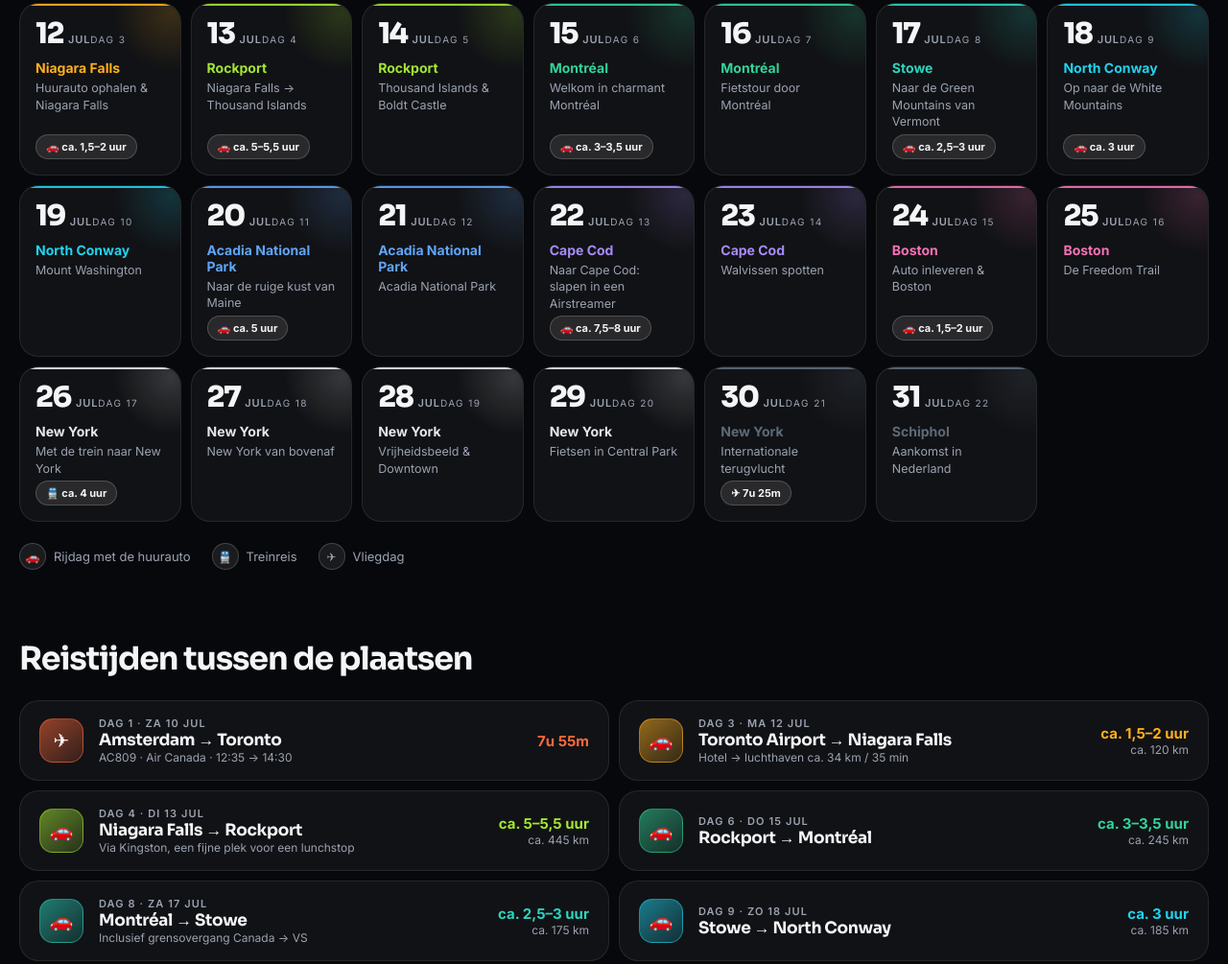
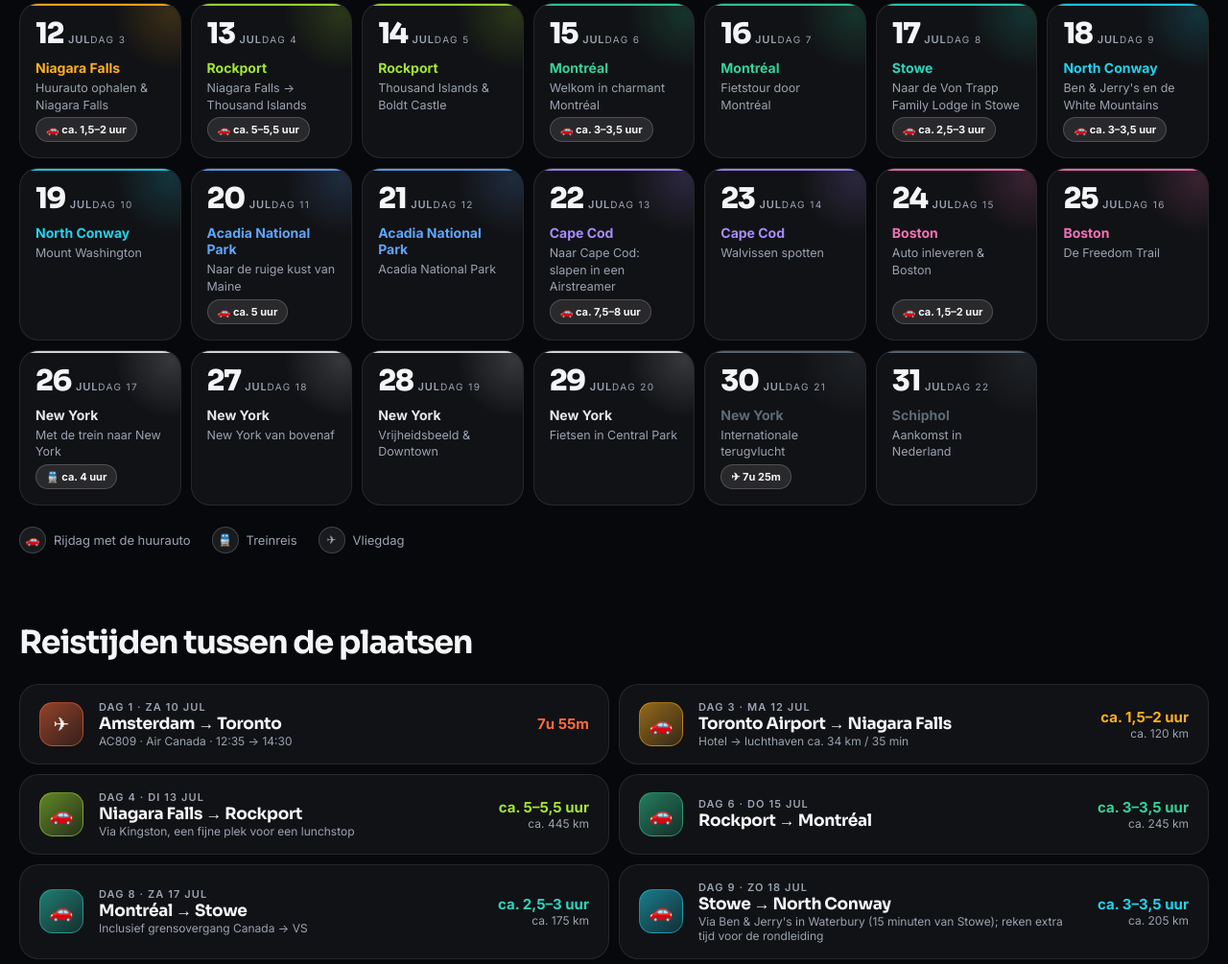
Before and after one commit to mvaneeten/Vakantie2027R, a plain HTML site: page index.html in a window 1280 px wide. Shown: the part 1726-2731 px from the top of the page at 96% size. Drawn offline with nearby package versions, Linux system fonts and the light colour scheme.

Commit message:
Stowe at the Von Trapp Family Lodge; Ben & Jerry's on the way to North Conway
Day 8 now describes the arrival from Canada at the Von Trapp Family
Lodge (pools, restaurants, Beerhall). Day 9 drives Route 100 to Ben &
Jerry's in Waterbury and on to North Conway, ca. 205 km.

Co-Authored-By: Claude Opus 5.5 <noreply@anthropic.com>

```diff
--- a/index.html
+++ b/index.html
@@ -133,6 +133,6 @@
 
 <noscript><p class="section-wrap note">Schakel JavaScript in om het dagprogramma en de verblijven te bekijken.</p></noscript>
 <script src="https://unpkg.com/leaflet@1.9.4/dist/leaflet.js"></script>
-<script src="app.js?v=7"></script>
+<script src="app.js?v=8"></script>
 </body>
 </html>
--- a/vakantie.json
+++ b/vakantie.json
@@ -95,8 +95,8 @@
         "url": "https://www.riksjatravel.nl/amerika/bouwsteen/noordoost-amerika/vermont/"
       },
       "photo": "stowe-view",
-      "hotel": "Bergresort in Stowe",
-      "hotelDescription": "Een bergresort in Stowe, midden in de Green Mountains van Vermont. Stowe is een bekend skidorp met leuke winkeltjes en koffietentjes; in de zomer is het een uitvalsbasis voor wandelingen in de bergen.",
+      "hotel": "Von Trapp Family Lodge",
+      "hotelDescription": "Je slaapt in de Von Trapp Family Lodge in het wintersportplaatsje Stowe. Ja, de familie Von Trapp van The Sound of Music: zij vestigden zich hier omdat het groene berglandschap hen aan Oostenrijk deed denken. De lodge heeft een binnen- en buitenzwembad en drie restaurants.",
       "included": "Overnachting in een bergresort in Stowe"
     },
     {
@@ -361,7 +361,7 @@
     {
       "n": 8,
       "date": "2027-07-17",
-      "title": "Naar de Green Mountains van Vermont",
+      "title": "Naar de Von Trapp Family Lodge in Stowe",
       "loc": "Stowe",
       "travel": "Rijdag, grensovergang naar de VS",
       "transport": {
@@ -372,13 +372,13 @@
         "duration": "ca. 2,5–3 uur",
         "detail": "Inclusief grensovergang Canada → VS"
       },
-      "desc": "Vandaag steek je de grens over naar de Verenigde Staten en rijd je naar Stowe, midden in de Green Mountains van Vermont. Je slaapt een nacht in een bergresort. Neem de mooie binnenwegen met overdekte houten bruggen en witte kerkjes, of rij een stuk over de schilderachtige Route 100.",
+      "desc": "Vandaag steek je de grens over naar de Verenigde Staten en rijd je naar het wintersportplaatsje Stowe in de Green Mountains van Vermont. Je checkt in bij de Von Trapp Family Lodge: inderdaad, de familie Von Trapp van The Sound of Music. Zij hebben zich hier gevestigd omdat het groene berglandschap hen zo aan Oostenrijk deed denken, en die associatie is goed te begrijpen.",
       "todo": [
         "Grensovergang Canada → VS",
-        "Route 100 en overdekte bruggen",
-        "Wandelen in de Green Mountains"
+        "Inchecken bij de Von Trapp Family Lodge",
+        "Avondeten in de Beerhall"
       ],
-      "notes": "Houd paspoorten en ESTA bij de hand voor de grens. Op ongeveer een half uur rijden ligt de ijsfabriek van Ben & Jerry’s, met proeverijtjes en de Flavour Graveyard. In het dorp Stowe vind je leuke winkeltjes en koffietentjes.",
+      "notes": "In de zomer kun je hier mountainbiken of een hike maken over een van de vele rotspaden. Uitrusten doe je bij het binnen- of buitenzwembad, en 's avonds eet je in een van de drie restaurants van de lodge. Een aanrader is de Beerhall, waar je met een shuttle naartoe wordt gebracht: aan lange houten tafels drink je bier uit eigen brouwerij en eet je de lekkerste schnitzels. De familie stuurde de kok zelfs naar Oostenrijk om te leren hoe je ze het beste maakt. Houd paspoorten en ESTA bij de hand voor de grens.",
       "bouwsteen": {
         "title": "Vermont: Green Mountains",
         "url": "https://www.riksjatravel.nl/amerika/bouwsteen/noordoost-amerika/vermont/"
@@ -390,26 +390,26 @@
     {
       "n": 9,
       "date": "2027-07-18",
-      "title": "Op naar de White Mountains",
+      "title": "Ben & Jerry's en de White Mountains",
       "loc": "North Conway",
-      "travel": "Rijdag door Vermont en New Hampshire",
+      "travel": "Rijdag via Ben & Jerry's naar New Hampshire",
       "transport": {
         "mode": "auto",
         "from": "Stowe",
         "to": "North Conway",
-        "distance": "ca. 185 km",
-        "duration": "ca. 3 uur",
-        "detail": null
+        "distance": "ca. 205 km",
+        "duration": "ca. 3–3,5 uur",
+        "detail": "Via Ben & Jerry's in Waterbury (15 minuten van Stowe); reken extra tijd voor de rondleiding"
       },
-      "desc": "Doe rustig aan als je naar je hotel in North Conway rijdt, want de natuur van New Hampshire is de reden dat je hier bent: groene bossen zover je kunt kijken, met daarachter de toppen van de White Mountains. Bergrivieren kabbelen onder de bruggen door en eekhoorntjes schieten weg tussen de takken.",
+      "desc": "Na het ontbijt rijd je over de beroemde scenic Route 100, ook wel de hoofdstraat van Vermont genoemd, naar de Ben & Jerry's Factory in Waterbury. Wist je dat dit ijsmerk, inmiddels over de hele wereld bekend, begon in een verbouwd tankstation in Vermont? Daarna rijd je verder naar North Conway, waar de natuur van New Hampshire de reden is dat je hier bent: groene bossen zover je kunt kijken, met daarachter de toppen van de White Mountains.",
       "todo": [
-        "Rit door Vermont en New Hampshire",
-        "Inchecken in de Inn",
-        "Wandelen langs Diana's Bath"
+        "Route 100 naar Waterbury",
+        "Rondleiding bij Ben & Jerry's (ca. een half uur) en ijs proeven",
+        "Doorrijden naar North Conway en inchecken in de Inn"
       ],
       "stop": 5,
       "night": "1/2",
-      "notes": "Als je eenmaal bent ingecheckt kun je de omgeving verkennen. Ga etalages kijken in het knusse dorp North Conway, of maak een wandeltocht door de natuur, bijvoorbeeld langs de watervallen van Diana's Bath. Als je je zwemspullen meeneemt, kun je hier zelfs even 'in bad'.",
+      "notes": "Bij Ben & Jerry's kom je ook langs de Flavour Graveyard, een begraafplaats voor de smaken die de winkels nooit hebben gehaald. Het ijsje dat je mag proeven is van Amerikaans formaat: zo groot als bij ons een gewoon bolletje. In North Conway kun je na het inchecken etalages kijken in het knusse dorp, of een wandeling maken langs de watervallen van Diana's Bath. Als je je zwemspullen meeneemt, kun je hier zelfs even 'in bad'.",
       "bouwsteen": {
         "title": "New Hampshire: White Mountains",
         "url": "https://www.riksjatravel.nl/amerika/bouwsteen/noordoost-amerika/white-mountains/"
```
